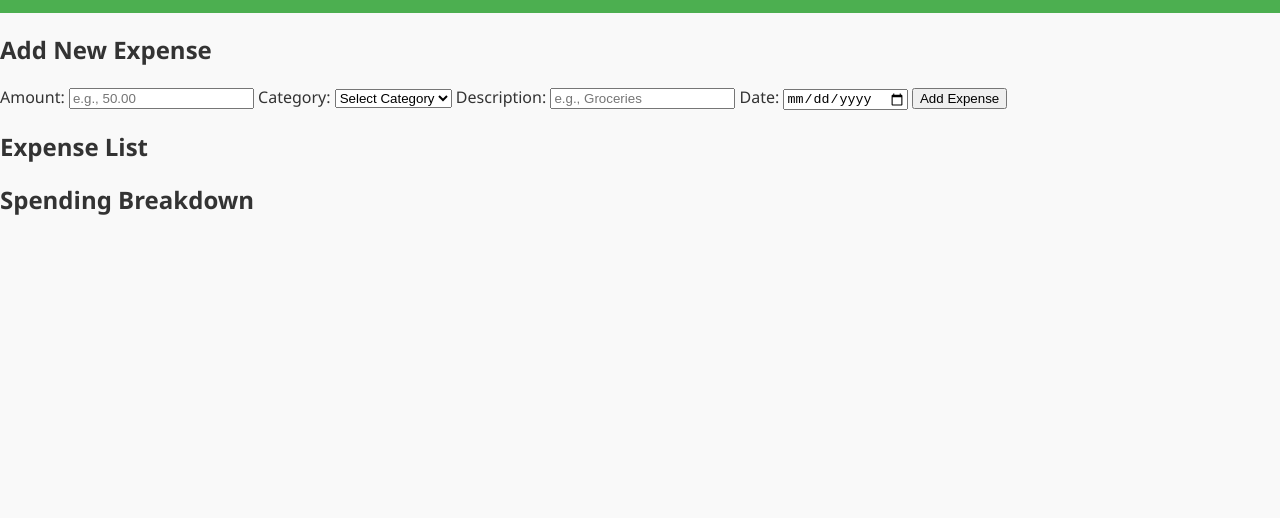
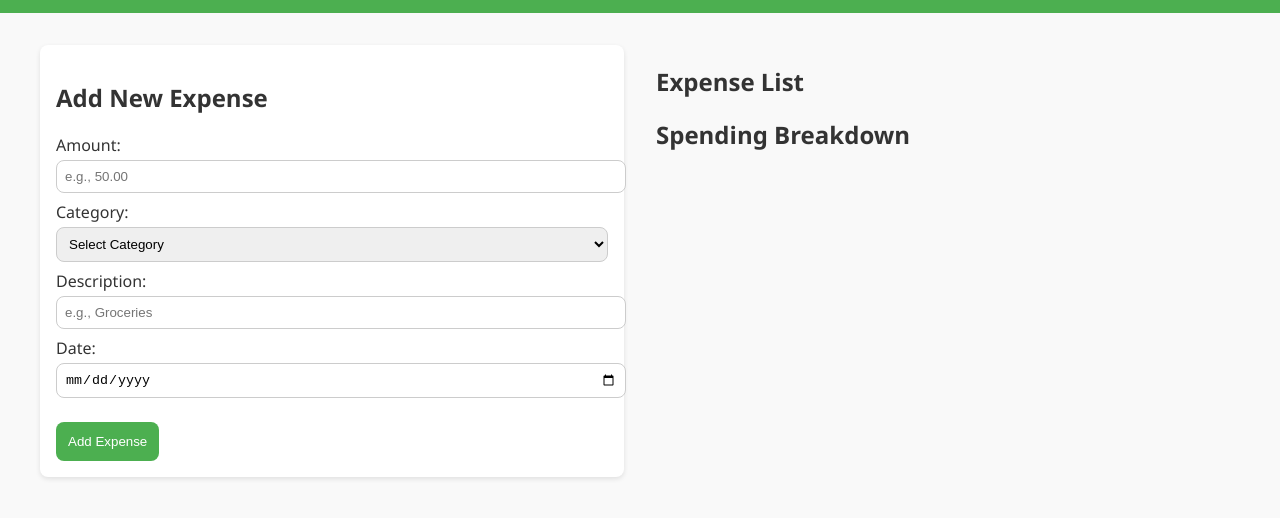
Before and after one commit to WillyKyeni3/Expense-Tracker-Project-End-of-phase1, a plain HTML site: page index.html in a window 1280 px wide. Shown: the part 62-580 px from the top of the page. Drawn offline with nearby package versions, Linux system fonts and the light colour scheme.

Commit message:
style: add main layout and form styles for improved UI structure

```diff
--- a/Css/style.css
+++ b/Css/style.css
@@ -51,3 +51,58 @@ body {
 .bx:hover {
     color: #a8a8a8;
 }
+
+/* Main Layout */
+.app-main {
+  display: flex;
+  gap: 2rem;
+  padding: 2rem;
+  max-width: 1200px;
+  margin: 0 auto;
+}
+
+.left-column,
+.right-column {
+  flex: 1;
+  min-width: 300px;
+}
+
+/* Form & Filters */
+form,
+.filters {
+  background: var(--card-bg);
+  padding: 1rem;
+  border-radius: var(--border-radius);
+  box-shadow: 0 2px 5px rgba(0,0,0,0.1);
+  margin-bottom: 2rem;
+}
+
+form label,
+.filters label {
+  display: block;
+  margin: 0.5rem 0;
+}
+
+form input,
+form select,
+form textarea,
+.filters input,
+.filters select {
+  width: 100%;
+  padding: 0.5rem;
+  margin-top: 0.25rem;
+  border: 1px solid #ccc;
+  border-radius: var(--border-radius);
+}
+
+form button,
+.filters button,
+#reset-filters {
+  margin-top: 1rem;
+  padding: 0.75rem;
+  background: var(--accent-color);
+  color: white;
+  border: none;
+  border-radius: var(--border-radius);
+  cursor: pointer;
+}
```
